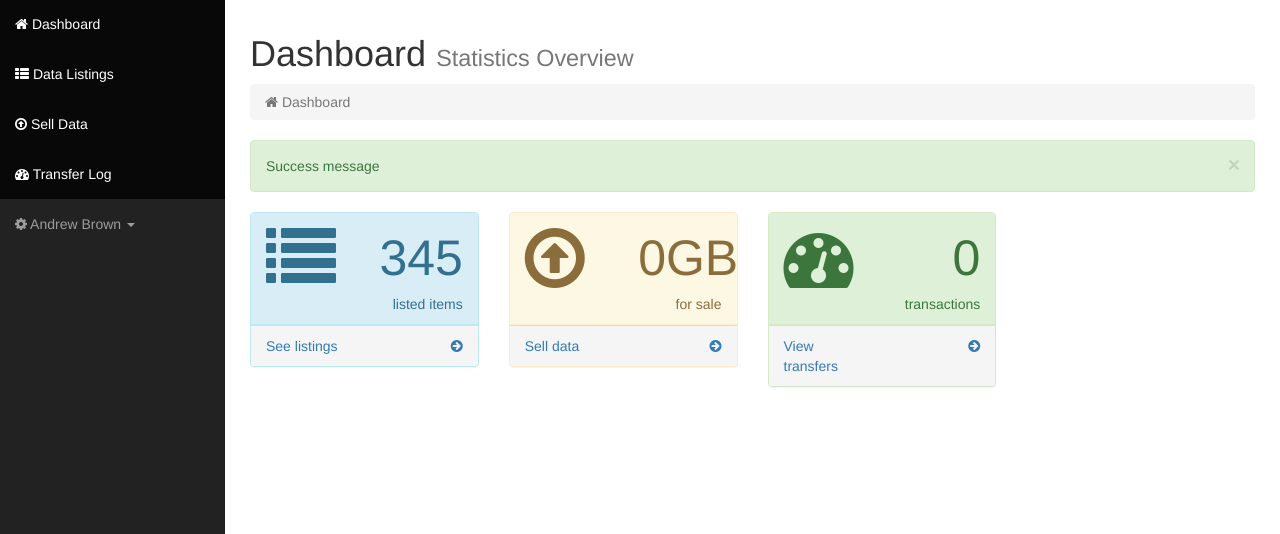
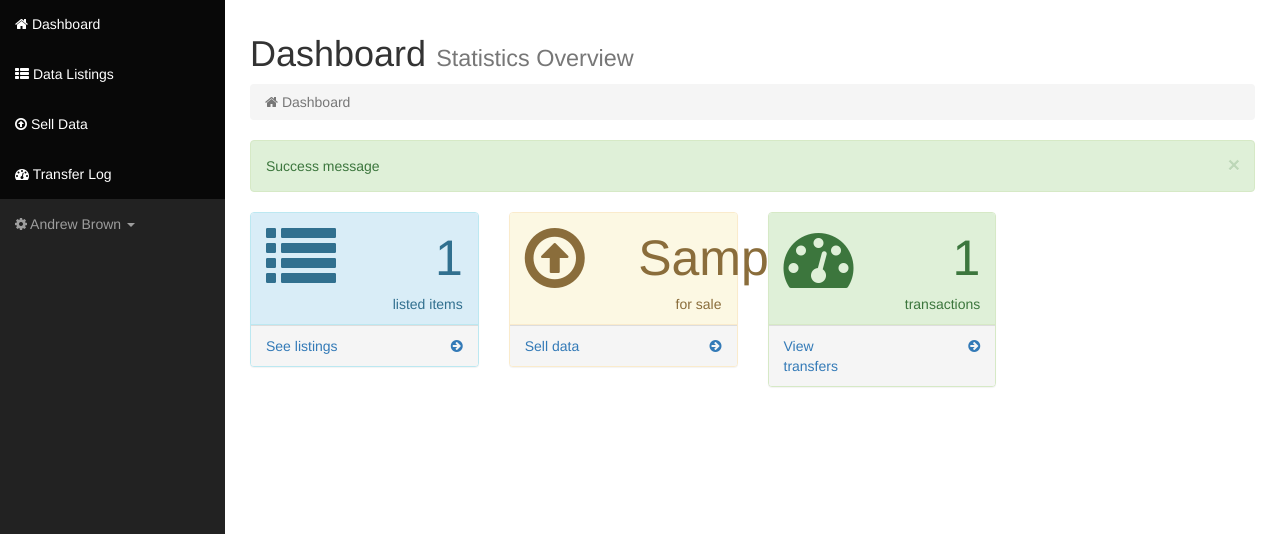
Before and after one commit to ZebraHat/AgoraD-MarketplaceUI, a Django app: template marketplace/templates/home.html in a window 1280 px wide. Shown: the part 51-585 px from the top of the page. Run offline with Django 3.2, Linux system fonts and the light colour scheme; the template is opened without the code that fills it: most values are stand-ins (such as "Sample title", 1, 10 or a date in 2020); grey boxes labelled with a size stand in for pictures from a placeholder-image service; parts of the project's set-up code (start-up, migrations or seed data) failed here and were passed over; some libraries are stand-ins or nearby versions.

Commit message:
use real data on dashboard instead of dummy data

```diff
--- a/marketplace/templates/home.html
+++ b/marketplace/templates/home.html
@@ -49,7 +49,7 @@
                     <i class="icon-list icon-5x"></i>
                   </div>
                   <div class="col-xs-6 text-right">
-                    <p class="announcement-heading">345</p>
+                    <p class="announcement-heading">{{ list_count }}</p>
                     <p class="announcement-text">listed items</p>
                   </div>
                 </div>
@@ -76,7 +76,7 @@
                     <i class="icon-upload icon-5x"></i>
                   </div>
                   <div class="col-xs-6 text-right">
-                    <p class="announcement-heading">0GB</p>
+                    <p class="announcement-heading">{{ sell_data }}</p>
                     <p class="announcement-text">for sale</p>
                   </div>
                 </div>
@@ -103,7 +103,7 @@
                     <i class="icon-dashboard icon-5x"></i>
                   </div>
                   <div class="col-xs-6 text-right">
-                    <p class="announcement-heading">0</p>
+                    <p class="announcement-heading">{{ transfer_count }}</p>
                     <p class="announcement-text">transactions</p>
                   </div>
                 </div>
```
Also changed, not shown: marketplace/views.py (+16 -6 lines).
